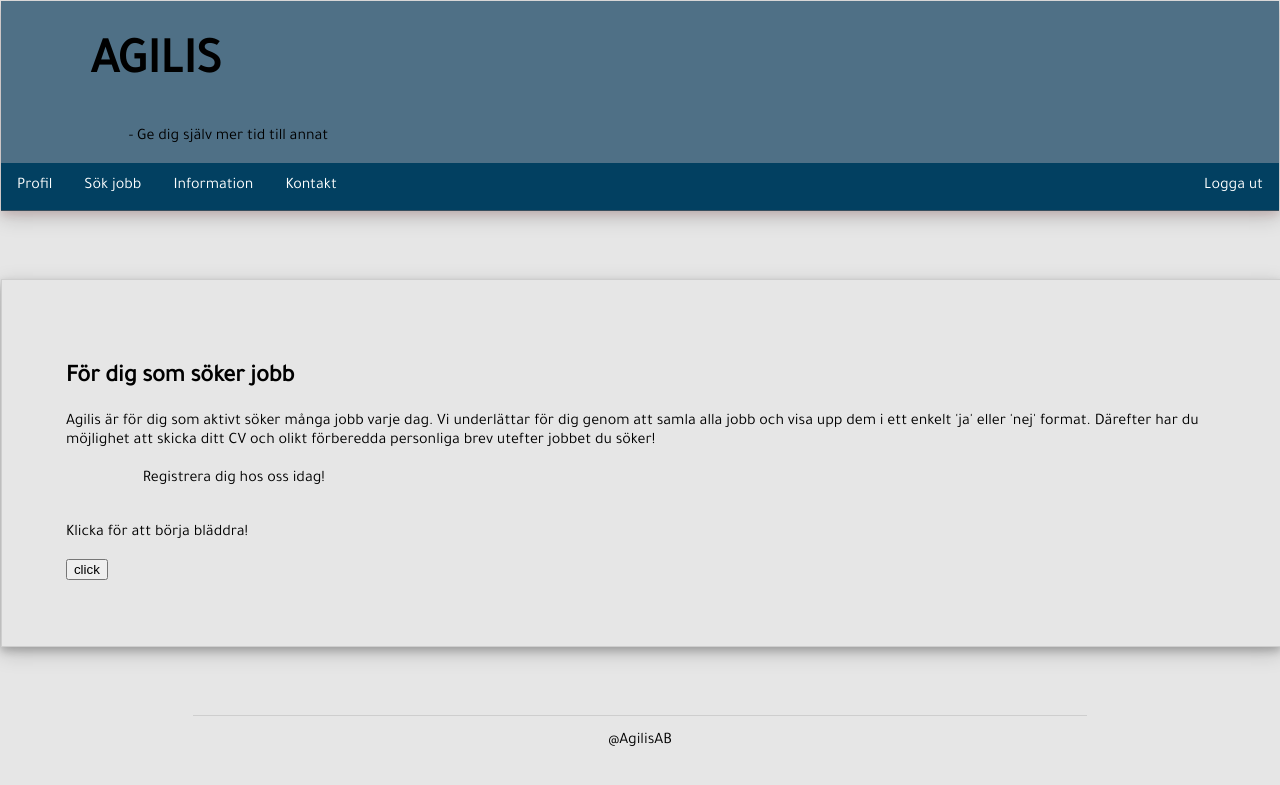
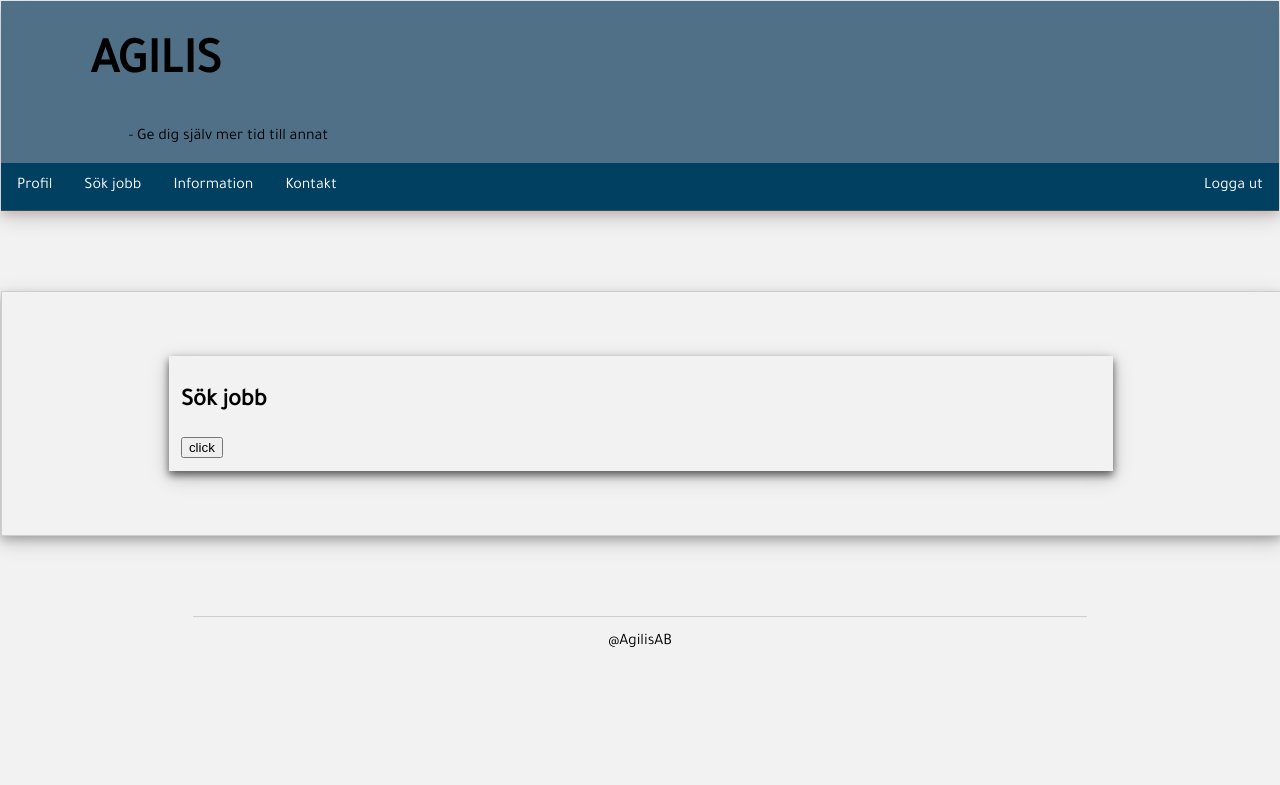
Before and after one commit to natbjo93/agilis, a Bottle app: page /sokjobb in a window 1280 px wide. Shown: the top 785 px of the page. Run offline with Bottle, Linux system fonts and the light colour scheme; data that the repository does not hold is empty; parts of the project's set-up code (start-up, migrations or seed data) failed here and were passed over; some libraries are stand-ins or nearby versions.

Commit message:
cleaned up JS and small fixes

```diff
--- a/bottle_app.py
+++ b/bottle_app.py
@@ -8,10 +8,11 @@ cursor = conn.cursor()
 import requests
 
 def api_response():
-    res = requests.get('https://api.arbetsformedlingen.se/af/v0/platsannonser/matchning?lanid=12&sida=1&antalrader=10', headers={'Accept-language': 'application/json'})
+    res = requests.get('https://api.arbetsformedlingen.se/af/v0/platsannonser/matchning?lanid=12&sida=1&antalrader=100', headers={'Accept-language': 'application/json'})
     if res.status_code != 200:
         raise Exception("ERROR")
     api_res = json.dumps(res.json())
+    print(api_res)
     return api_res
 
 @route("/")
@@ -52,7 +53,6 @@ def register():
 
 @route("/sokjobb")
 def sok_jobb():
-    # api_response()
     return template("sokjobb", root="static", api_response=api_response())
 
 @route("/kontakt")
@@ -60,11 +60,12 @@ def kontakt():
     return template("kontakt", root="static")
 
 @route("/info")
-def kontakt():
+def info():
     return template("info", root="static")
 
 @route("/profil")
-def kontakt():
+def profil():
     return template("profil", root="static")
 
+
 run(host="localhost", port=9091)
--- a/static/style.css
+++ b/static/style.css
@@ -2,7 +2,7 @@
 body {
     font-family: 'Tajawal', sans-serif;
     margin: 0;
-    background-color: rgb(230, 230, 230);
+    background-color: rgb(242, 242, 242);
 }
 
 #wrapper {
@@ -121,6 +121,13 @@ form > div > label {
     all: unset;
 }
 
+#job_search {
+    width: 80%;
+    margin: auto;
+    box-shadow: 0 4px 8px 0 rgb(89, 89, 89), 0 6px 20px 0 rgba(0, 0, 0, 0.19);
+    padding: 1%;
+}
+
 
 /* FOOTER */
 footer {
--- a/views/sokjobb.html
+++ b/views/sokjobb.html
@@ -24,19 +24,15 @@
                     </nav>
             </header>
             <main>
-                <h2>För dig som söker jobb</h2>
-                <p>Agilis är för dig som aktivt söker många jobb varje dag. Vi underlättar för dig genom att samla alla jobb och visa upp dem i ett enkelt 'ja' eller 'nej' format. Därefter har du möjlighet att skicka ditt CV och olikt förberedda personliga brev utefter jobbet du söker! <br>
-                    Registrera dig hos oss idag!
+                <div id="job_search">
+                <h2>Sök jobb</h2>
                 </p>
-                <p id="annonsid">Klicka för att börja bläddra!</p>
-                <p id="annonsnamn"></p>
-                <p id="kommunnamn"></p>
-                <p id="lan"></p>
-                <p id="anstallningstyp"></p>
-                <p id="publiceraddatum"></p>
-                <p id="sista_ansokningsdag"></p>
-
-                <button id="btn1" api_response="{{api_response}}">click</button>
+                    <p id="annonsrubrik"></p>
+                    <p id="yrkesbenamning"></p>
+                    <p id="annonstext"></p>
+                    <p id="kommunnamn"></p>
+                    <button id="btn1" api_response="{{api_response}}">click</button>
+                </div>
             </main>
             <footer>
                 <p>@AgilisAB</p>
```
Also changed, not shown: static/script.js (+15 -44 lines).
